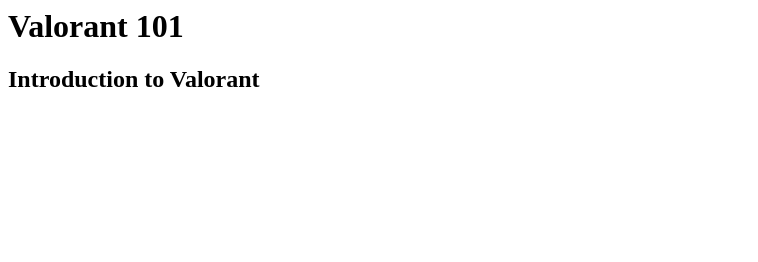
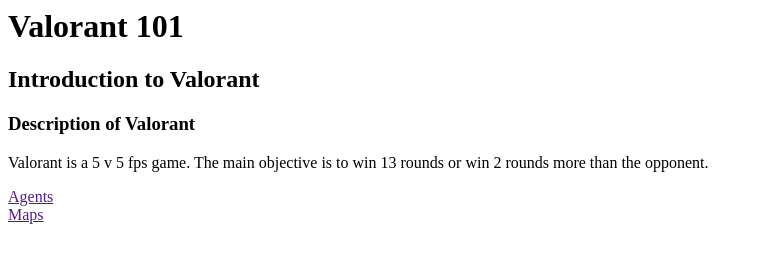
Before and after one commit to jmereysio-cruz/Sr23-Reysio-Cruz-Sr28-Torres, a plain HTML site: page index.html in a window 1280 px wide. Shown: the whole page, without its empty margins (0-758 px from the left). Drawn offline with Linux system fonts and the light colour scheme.

Commit message:
Update index.html

```diff
--- a/index.html
+++ b/index.html
@@ -5,19 +5,20 @@
 </design>
 
 <head>
-
+  <title> VALORANT 101 </title>
 </head>
-<title> VALORANT 101 </title>
   <body>
 
-    <h1>Valorant 101</h1>
-    <h2>Introduction to Valorant</h2>
+    <h1> Valorant 101 </h1>
+    <h2> Introduction to Valorant </h2>
+    <h3> Description of Valorant </h3>
+    <p> Valorant is a 5 v 5 fps game. The main objective is to win 13 rounds or win 2 rounds more than the opponent. </p>
+
+
+    <a href="">Agents</a>
+    <br>
+    <a href="">Maps</a>
 
   </body>
 
-
-
-
-
-
 </html>
```
